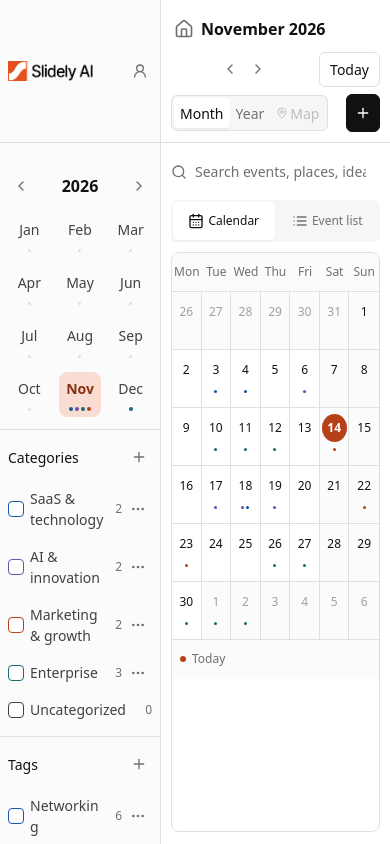
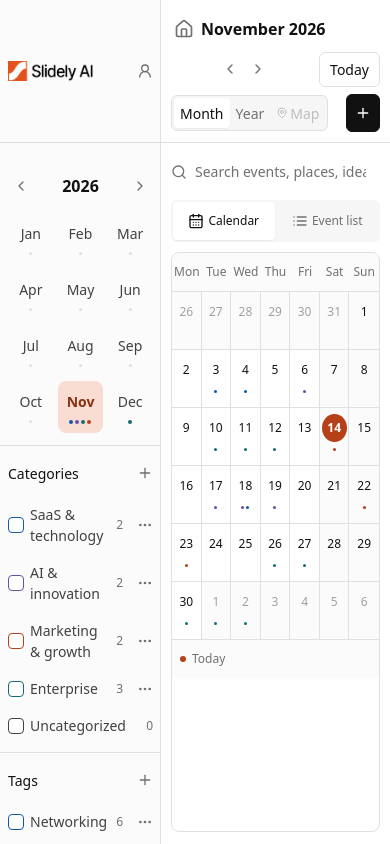
Before and after one commit to cebe-fyi/slidely-event-cal, a Next.js app: page / in a window 390 px wide. Built offline with nearby package versions, Linux system fonts and the light colour scheme.

Commit message:
Enlarge month tiles and balance scrollbar-aware sidebar insets

```diff
--- a/src/design/components.css
+++ b/src/design/components.css
@@ -36,7 +36,8 @@
   justify-content: space-between;
   grid-area: brand;
   min-height: var(--layout-toolbarHeight);
-  padding-inline: var(--layout-sidebarInset);
+  padding-inline-start: var(--sidebar-inset);
+  padding-inline-end: calc(var(--sidebar-inset) - var(--space-px));
   background: var(--surface-subtle);
   border-right: 1px solid var(--line);
   border-bottom: 1px solid var(--line);
@@ -143,6 +144,7 @@ p {
   background: var(--surface-muted);
 }
 .workspace {
+  --sidebar-inset: var(--layout-sidebarInset);
   display: grid;
   grid-template-columns:
     calc(var(--layout-sidebarBase) * var(--layout-sidebarScale))
@@ -183,13 +185,12 @@ p {
 .month-picker {
   display: grid;
   grid-template-columns: repeat(3, minmax(0, 1fr));
-  column-gap: var(--space-8);
-  row-gap: var(--space-2);
+  gap: var(--space-1);
 }
 .month-picker > button {
   min-width: 0;
   padding-inline: var(--space-0);
-  min-height: 48px;
+  min-height: var(--layout-monthCellHeight);
   border-radius: var(--radius-lg);
   display: flex;
   flex-direction: column;
@@ -859,6 +860,9 @@ p {
 }
 @media (max-width: 1150px) and (min-width: 761px) {
   .workspace {
+    --sidebar-inset: var(--layout-sidebarInsetCompact);
+  }
+  .workspace {
     grid-template-columns:
       calc(var(--layout-sidebarCompact) * var(--layout-sidebarScale))
       minmax(0, 1fr) 240px;
@@ -886,6 +890,9 @@ p {
   }
 }
 @media (max-width: 760px) {
+  .workspace {
+    --sidebar-inset: var(--layout-sidebarInsetMobile);
+  }
   .mobile-only {
     display: inline-flex;
   }
@@ -921,11 +928,7 @@ p {
     gap: var(--space-1);
   }
   .month-picker {
-    column-gap: var(--space-2);
-    row-gap: var(--space-2);
-  }
-  .month-picker > button {
-    min-height: 45px;
+    gap: var(--space-1);
   }
   .calendar-toolbar {
     padding: var(--space-2-5);
@@ -1157,12 +1160,28 @@ p {
 
 /* Permanent sidebar: edge-to-edge section rules and one compact, reusable filter row. */
 .sidebar-overview {
-  padding: var(--space-2) var(--layout-sidebarInset) var(--space-3);
+  padding-block: var(--space-2) var(--space-3);
+  padding-inline-start: var(--sidebar-inset);
+  padding-inline-end: max(
+    0px,
+    calc(
+      var(--sidebar-inset) - var(--sidebar-scrollbar-width, 0px) -
+        var(--space-px)
+    )
+  );
 }
 .filter-section {
   border-top: 1px solid var(--line);
   margin: 0;
-  padding: var(--space-2) var(--layout-sidebarInset);
+  padding-block: var(--space-2);
+  padding-inline-start: var(--sidebar-inset);
+  padding-inline-end: max(
+    0px,
+    calc(
+      var(--sidebar-inset) - var(--sidebar-scrollbar-width, 0px) -
+        var(--space-px)
+    )
+  );
 }
 .section-label {
   display: flex;
@@ -1241,7 +1260,7 @@ p {
   flex-shrink: 0;
   display: flex;
   align-items: center;
-  justify-content: center;
+  justify-content: flex-end;
 }
 .filter-count {
   color: var(--muted);
@@ -1339,24 +1358,8 @@ p {
   margin-top: var(--space-4);
 }
 @media (max-width: 1150px) and (min-width: 761px) {
-  .sidebar-overview,
-  .sidebar-brand {
-    padding-inline: var(--layout-sidebarInsetCompact);
-  }
-  .filter-section {
-    padding-inline: var(--layout-sidebarInsetCompact);
-  }
 }
 @media (max-width: 760px) {
-  .sidebar-overview {
-    padding: var(--space-2) var(--layout-sidebarInsetMobile) var(--space-3);
-  }
-  .sidebar-brand {
-    padding-inline: var(--layout-sidebarInsetMobile);
-  }
-  .filter-section {
-    padding: var(--space-2) var(--layout-sidebarInsetMobile);
-  }
   .filter-row-end {
     width: 28px;
   }
@@ -1394,3 +1397,10 @@ p {
     opacity: 1;
   }
 }
+
+/* Right-edge controls share the visible content edge instead of reserving extra space. */
+.sidebar-brand > .icon-button,
+.section-add,
+.item-options {
+  justify-content: flex-end;
+}
--- a/src/design/theme.css
+++ b/src/design/theme.css
@@ -88,6 +88,7 @@
   --effect-danger-surface: color-mix(in srgb, var(--brand-negative-500) 5%, var(--surface));
   --effect-selection-ring: inset 0 0 0 1px var(--accent);
   --layout-toolbarHeight: 64px;
+  --layout-monthCellHeight: 52px;
   --layout-sidebarInset: 20px;
   --layout-sidebarInsetCompact: 14px;
   --layout-sidebarInsetMobile: 8px;
--- a/src/design/tokens.json
+++ b/src/design/tokens.json
@@ -101,6 +101,7 @@
   },
   "layout": {
     "toolbarHeight": "64px",
+    "monthCellHeight": "52px",
     "sidebarInset": "20px",
     "sidebarInsetCompact": "14px",
     "sidebarInsetMobile": "8px",
--- a/src/features/calendar/left-sidebar.tsx
+++ b/src/features/calendar/left-sidebar.tsx
@@ -9,7 +9,7 @@ import {
   Plus,
   UserRound,
 } from "lucide-react";
-import type { CSSProperties } from "react";
+import { useEffect, useRef, type CSSProperties } from "react";
 import { icons } from "@/design/system";
 import { DropdownMenu } from "@/components/ui/dropdown-menu";
 import { MONTHS, overlaps, periodBounds } from "@/lib/dates/calendar";
@@ -139,6 +139,26 @@ function FilterSection({
 
 export function LeftSidebar(props: Props) {
   const { year, month, view, categories, tags, filteredEvents } = props;
+  const scrollArea = useRef<HTMLElement>(null);
+  useEffect(() => {
+    const element = scrollArea.current;
+    if (!element) return;
+    // Scrollbars consume part of the right inset; don't add a second gutter.
+    const measure = () => {
+      const style = getComputedStyle(element);
+      const borders =
+        parseFloat(style.borderLeftWidth) + parseFloat(style.borderRightWidth);
+      const width = Math.max(
+        0,
+        element.offsetWidth - element.clientWidth - borders,
+      );
+      element.style.setProperty("--sidebar-scrollbar-width", `${width}px`);
+    };
+    measure();
+    const observer = new ResizeObserver(measure);
+    observer.observe(element);
+    return () => observer.disconnect();
+  }, []);
   return (
     <>
       <div className="sidebar-brand">
@@ -162,6 +182,7 @@ export function LeftSidebar(props: Props) {
         </Link>
       </div>
       <aside
+        ref={scrollArea}
         className="left-panel"
         aria-label="Calendar navigation and filters"
         id="filters-panel"
```
Also changed, not shown: 2 other files (tests, documents, lock files or other folders).
